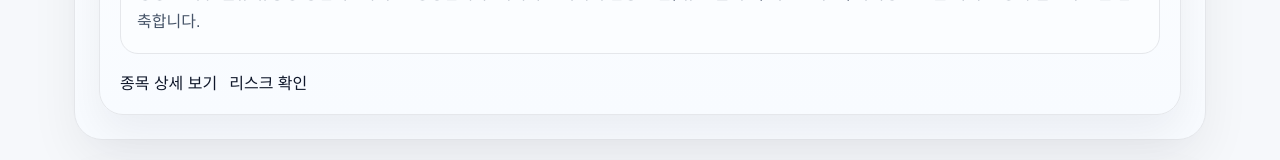
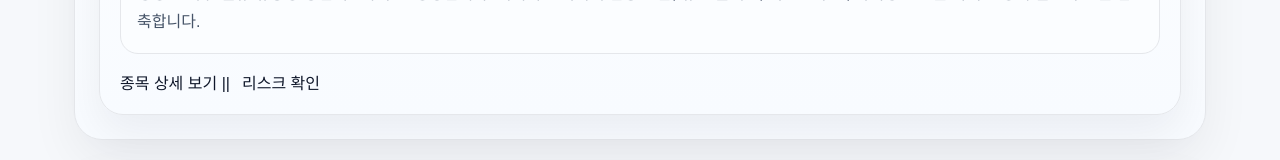
Before and after one commit to DcoyA/screener, a Next.js app: page /final-picks in a window 1280 px wide. Shown: the part 1286-1446 px from the top of the page. Built offline with nearby package versions, Linux system fonts and the light colour scheme.

Commit message:
Update page.js

```diff
--- a/app/final-picks/page.js
+++ b/app/final-picks/page.js
@@ -341,7 +341,7 @@ function PickSection({ title, desc, items, emptyText }) {
                 </div>
 
                 <div className="cardActions">
-                  <Link href={`/stock/${item.code}`} className="detailBtn">종목 상세 보기</Link>
+                  <Link href={`/stock/${item.code}`} className="detailBtn">종목 상세 보기  ||  </Link>
                   <Link href={`/risk?code=${item.code}`} className="ghostBtn">리스크 확인</Link>
                 </div>
               </div>
```
